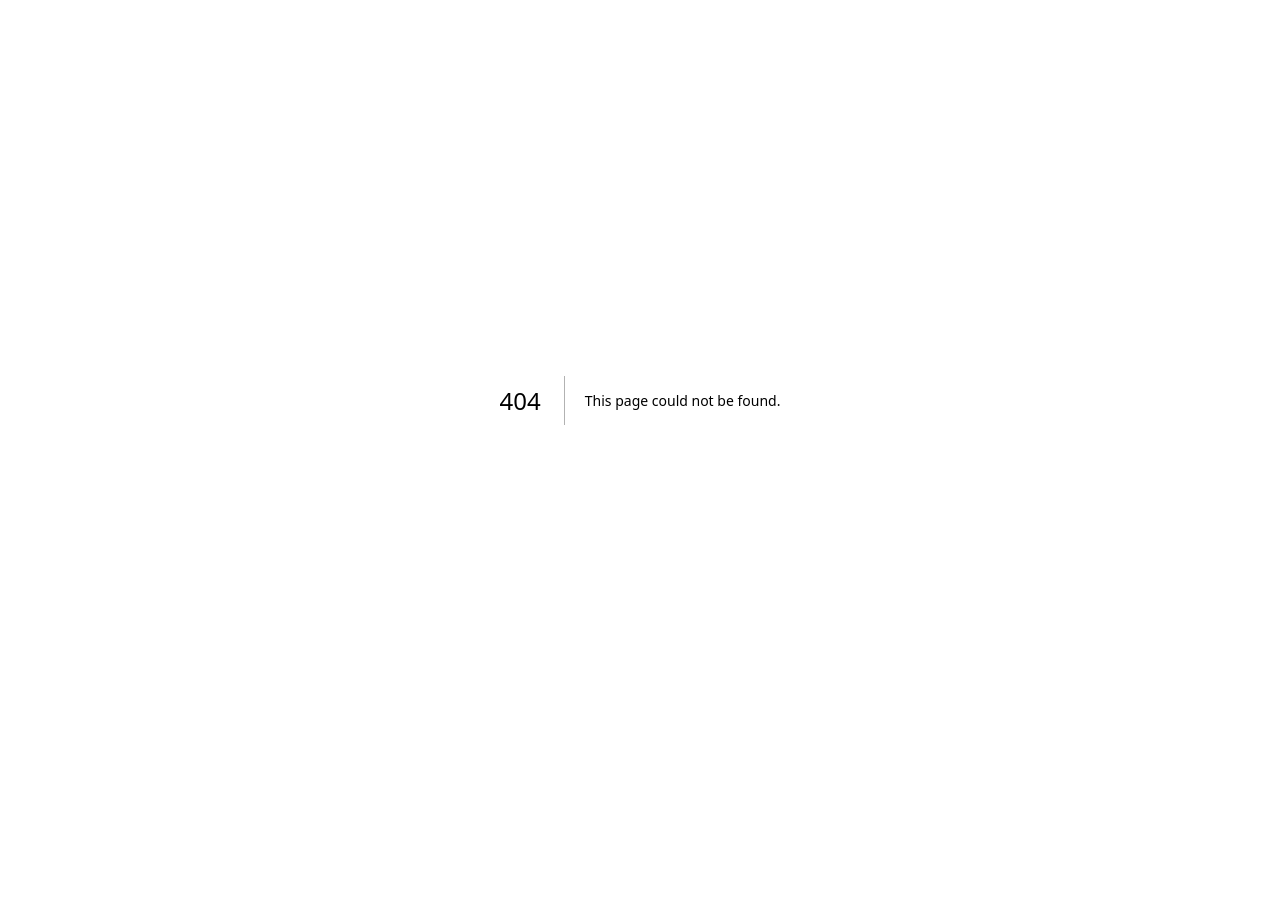
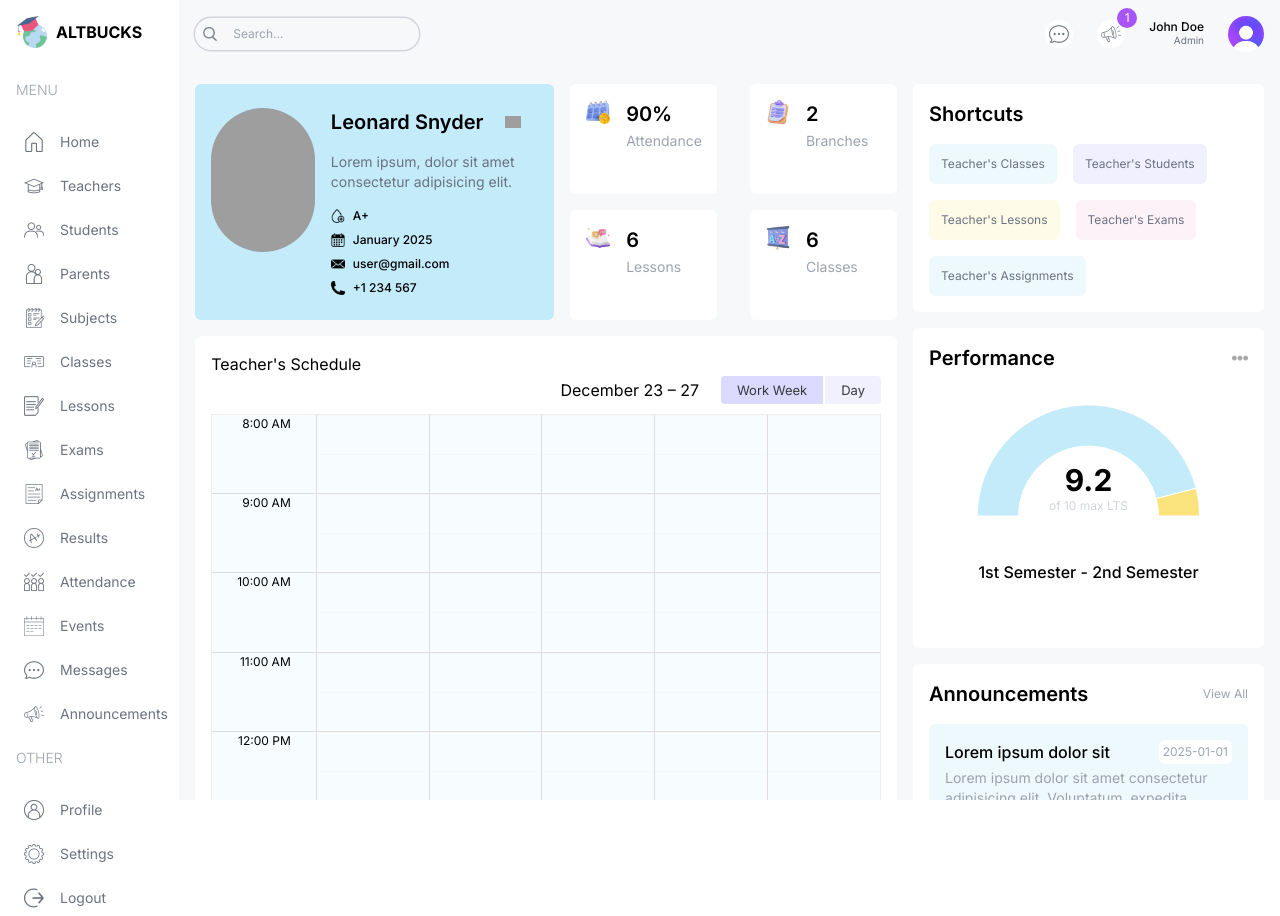
Before and after one commit to josseycodes1/School-Management-App-Frontend, a Next.js app: page /list/students/1 in a window 1280 px wide. Before the commit this address had no page. Before the commit the page ends 800 px from the top, so only its background shows below. Built offline with nearby package versions, Linux system fonts and the light colour scheme; grey boxes are pictures that could not be loaded.

Commit message:
individual id page commit

```diff
--- /dev/null
+++ b/src/app/(userdashboard)/list/students/[id]/page.tsx
@@ -0,0 +1,167 @@
+import Announcements from "@/components/Announcements";
+import BigCalendar from "@/components/BigCalender";
+import FormModal from "@/components/FormModal";
+import Performance from "@/components/Performance";
+import { role } from "@/lib/data";
+import Image from "next/image";
+import Link from "next/link";
+
+const SingleTeacherPage = () => {
+  return (
+    <div className="flex-1 p-4 flex flex-col gap-4 xl:flex-row">
+      {/* LEFT */}
+      <div className="w-full xl:w-2/3">
+        {/* TOP */}
+        <div className="flex flex-col lg:flex-row gap-4">
+          {/* USER INFO CARD */}
+          <div className="bg-lamaSky py-6 px-4 rounded-md flex-1 flex gap-4">
+            <div className="w-1/3">
+              <Image
+                src="https://images.pexels.com/photos/2182970/pexels-photo-2182970.jpeg?auto=compress&cs=tinysrgb&w=1200"
+                alt=""
+                width={144}
+                height={144}
+                className="w-36 h-36 rounded-full object-cover"
+              />
+            </div>
+            <div className="w-2/3 flex flex-col justify-between gap-4">
+              <div className="flex items-center gap-4">
+                <h1 className="text-xl font-semibold">Leonard Snyder</h1>
+                {role === "admin" && <FormModal
+                  table="teacher"
+                  type="update"
+                  data={{
+                    id: 1,
+                    username: "deanguerrero",
+                    email: "deanguerrero@gmail.com",
+                    password: "password",
+                    firstName: "Dean",
+                    lastName: "Guerrero",
+                    phone: "+1 234 567 89",
+                    address: "1234 Main St, Anytown, USA",
+                    bloodType: "A+",
+                    dateOfBirth: "2000-01-01",
+                    sex: "male",
+                    img: "https://images.pexels.com/photos/2182970/pexels-photo-2182970.jpeg?auto=compress&cs=tinysrgb&w=1200",
+                  }}
+                />}
+              </div>
+              <p className="text-sm text-gray-500">
+                Lorem ipsum, dolor sit amet consectetur adipisicing elit.
+              </p>
+              <div className="flex items-center justify-between gap-2 flex-wrap text-xs font-medium">
+                <div className="w-full md:w-1/3 lg:w-full 2xl:w-1/3 flex items-center gap-2">
+                  <Image src="/blood.png" alt="" width={14} height={14} />
+                  <span>A+</span>
+                </div>
+                <div className="w-full md:w-1/3 lg:w-full 2xl:w-1/3 flex items-center gap-2">
+                  <Image src="/date.png" alt="" width={14} height={14} />
+                  <span>January 2025</span>
+                </div>
+                <div className="w-full md:w-1/3 lg:w-full 2xl:w-1/3 flex items-center gap-2">
+                  <Image src="/mail.png" alt="" width={14} height={14} />
+                  <span>user@gmail.com</span>
+                </div>
+                <div className="w-full md:w-1/3 lg:w-full 2xl:w-1/3 flex items-center gap-2">
+                  <Image src="/phone.png" alt="" width={14} height={14} />
+                  <span>+1 234 567</span>
+                </div>
+              </div>
+            </div>
+          </div>
+          {/* SMALL CARDS */}
+          <div className="flex-1 flex gap-4 justify-between flex-wrap">
+            {/* CARD */}
+            <div className="bg-white p-4 rounded-md flex gap-4 w-full md:w-[48%] xl:w-[45%] 2xl:w-[48%]">
+              <Image
+                src="/singleAttendance.png"
+                alt=""
+                width={24}
+                height={24}
+                className="w-6 h-6"
+              />
+              <div className="">
+                <h1 className="text-xl font-semibold">90%</h1>
+                <span className="text-sm text-gray-400">Attendance</span>
+              </div>
+            </div>
+            {/* CARD */}
+            <div className="bg-white p-4 rounded-md flex gap-4 w-full md:w-[48%] xl:w-[45%] 2xl:w-[48%]">
+              <Image
+                src="/singleBranch.png"
+                alt=""
+                width={24}
+                height={24}
+                className="w-6 h-6"
+              />
+              <div className="">
+                <h1 className="text-xl font-semibold">2</h1>
+                <span className="text-sm text-gray-400">Branches</span>
+              </div>
+            </div>
+            {/* CARD */}
+            <div className="bg-white p-4 rounded-md flex gap-4 w-full md:w-[48%] xl:w-[45%] 2xl:w-[48%]">
+              <Image
+                src="/singleLesson.png"
+                alt=""
+                width={24}
+                height={24}
+                className="w-6 h-6"
+              />
+              <div className="">
+                <h1 className="text-xl font-semibold">6</h1>
+                <span className="text-sm text-gray-400">Lessons</span>
+              </div>
+            </div>
+            {/* CARD */}
+            <div className="bg-white p-4 rounded-md flex gap-4 w-full md:w-[48%] xl:w-[45%] 2xl:w-[48%]">
+              <Image
+                src="/singleClass.png"
+                alt=""
+                width={24}
+                height={24}
+                className="w-6 h-6"
+              />
+              <div className="">
+                <h1 className="text-xl font-semibold">6</h1>
+                <span className="text-sm text-gray-400">Classes</span>
+              </div>
+            </div>
+          </div>
+        </div>
+        {/* BOTTOM */}
+        <div className="mt-4 bg-white rounded-md p-4 h-[800px]">
+          <h1>Teacher&apos;s Schedule</h1>
+          <BigCalendar />
+        </div>
+      </div>
+      {/* RIGHT */}
+      <div className="w-full xl:w-1/3 flex flex-col gap-4">
+        <div className="bg-white p-4 rounded-md">
+          <h1 className="text-xl font-semibold">Shortcuts</h1>
+          <div className="mt-4 flex gap-4 flex-wrap text-xs text-gray-500">
+            <Link className="p-3 rounded-md bg-lamaSkyLight" href="/">
+              Teacher&apos;s Classes
+            </Link>
+            <Link className="p-3 rounded-md bg-lamaPurpleLight" href="/">
+              Teacher&apos;s Students
+            </Link>
+            <Link className="p-3 rounded-md bg-lamaYellowLight" href="/">
+              Teacher&apos;s Lessons
+            </Link>
+            <Link className="p-3 rounded-md bg-pink-50" href="/">
+              Teacher&apos;s Exams
+            </Link>
+            <Link className="p-3 rounded-md bg-lamaSkyLight" href="/">
+              Teacher&apos;s Assignments
+            </Link>
+          </div>
+        </div>
+        <Performance />
+        <Announcements />
+      </div>
+    </div>
+  );
+};
+
+export default SingleTeacherPage;
```
